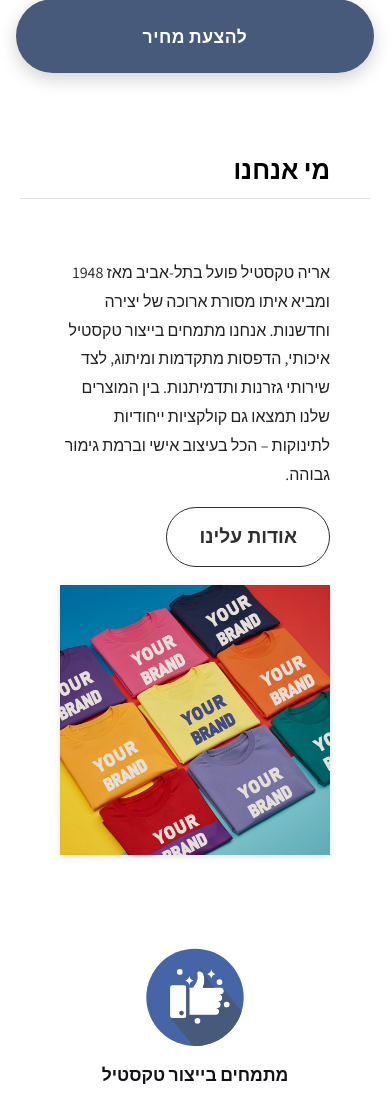
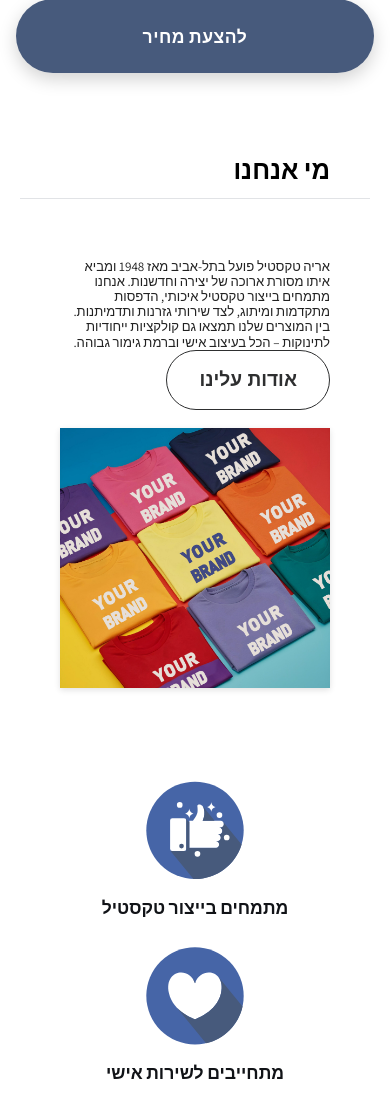
Before and after one commit to levynchi/arye-textile-branding, a Django app: page / in a window 390 px wide. Shown: the part 1148-2257 px from the top of the page. Run offline with Django 5.2, Linux system fonts and the light colour scheme; grey boxes labelled with a size stand in for pictures from a placeholder-image service; data that the repository does not hold is empty; some libraries are stand-ins or nearby versions; some web fonts are replaced.

```diff
--- a/main/templates/home.html
+++ b/main/templates/home.html
@@ -10,7 +10,7 @@
     <link rel="preconnect" href="https://fonts.gstatic.com" crossorigin>
     <link href="https://fonts.googleapis.com/css2?family=Suez+One&family=Nunito:wght@400;600;700&family=Assistant:wght@400;700;800&display=swap" rel="stylesheet">
     <link rel="stylesheet" href="{% static 'main.css' %}?v=20250828" />
-    <link rel="stylesheet" href="{% static 'home.css' %}?v=20250828" />
+    <link rel="stylesheet" href="{% static 'home.css' %}?v=20250902" />
         {% if slides %}
             {% for s in slides|slice:':4' %}
                 <link rel="preload" as="image" href="{{ s.image.url }}" imagesrcset="{{ s.image.url }}" />
--- a/static/home.css
+++ b/static/home.css
@@ -8,7 +8,6 @@ body{margin:0;font-family:var(--font-sans);background:#fff;color:var(--text);}
 @media (max-width:768px){
 	.divider-plain{margin-bottom:16px}
 }
-
 /* Gallery */
 .gallery{max-width:1500px;margin:90px auto 40px;padding:0 40px;}
 @media (max-width:768px){
@@ -52,6 +51,21 @@ body{margin:0;font-family:var(--font-sans);background:#fff;color:var(--text);}
 .info-image img{width:min(420px,100%);height:auto;display:block;box-shadow:0 2px 6px rgba(0,0,0,.12);}
 @media (max-width:960px){.info-inner{grid-template-columns:1fr;gap:18px;} .info-image{order:2;justify-content:center;} .info-text{order:1;} .info-image img{width:100%;}}
 
+/* Mobile layout like screenshot: keep two columns on typical phones, stack only on very small screens */
+@media (max-width:960px){
+	.info-inner{grid-template-columns:1fr 1fr; gap:16px; align-items:stretch;}
+	.info-text{order:1; text-align:right; height:100%; min-height:100%; display:flex; flex-direction:column;}
+	.info-text p{line-height:1.2; font-size:0.9rem}
+	.info-text .info-actions{margin-top:auto}
+	.info-image{order:2; justify-content:center; align-items:center;}
+	.info-image img{width:100%; height:clamp(260px, 50vw, 380px); object-fit:cover;}
+}
+@media (max-width:480px){
+	.info-inner{grid-template-columns:1fr; gap:18px;}
+	.info-image{justify-content:center; align-items:center;}
+	.info-text p{line-height:1.15; font-size:0.82rem}
+}
+
 /* Features icon row */
 .features{background:#fff;margin:0 0 10px;}
 .features-row{max-width:1500px;margin:0 auto;padding:70px 40px 100px;display:grid;grid-template-columns:repeat(4,minmax(0,1fr));gap:28px;align-items:start;justify-items:center;direction:rtl;}
```
